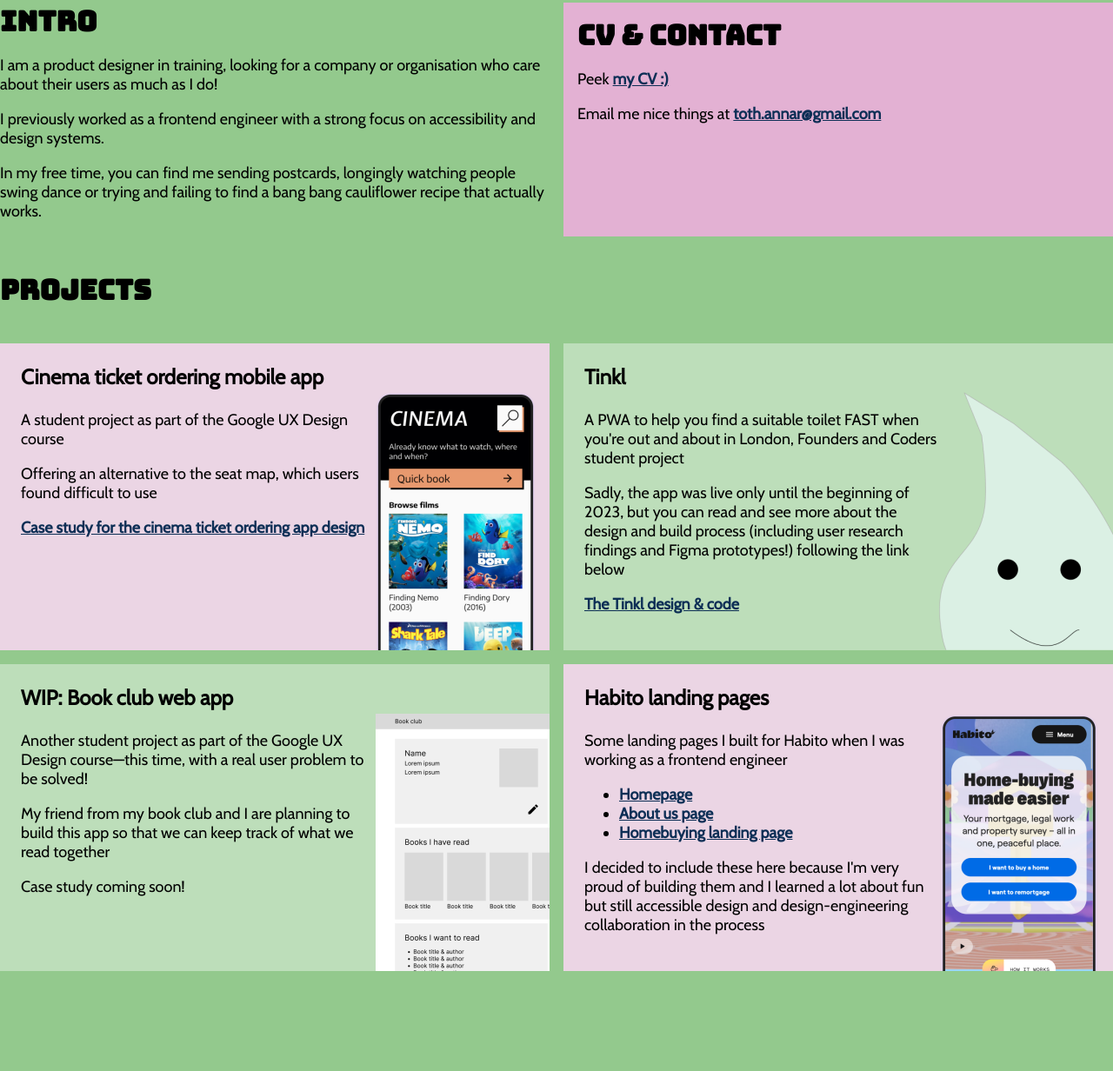
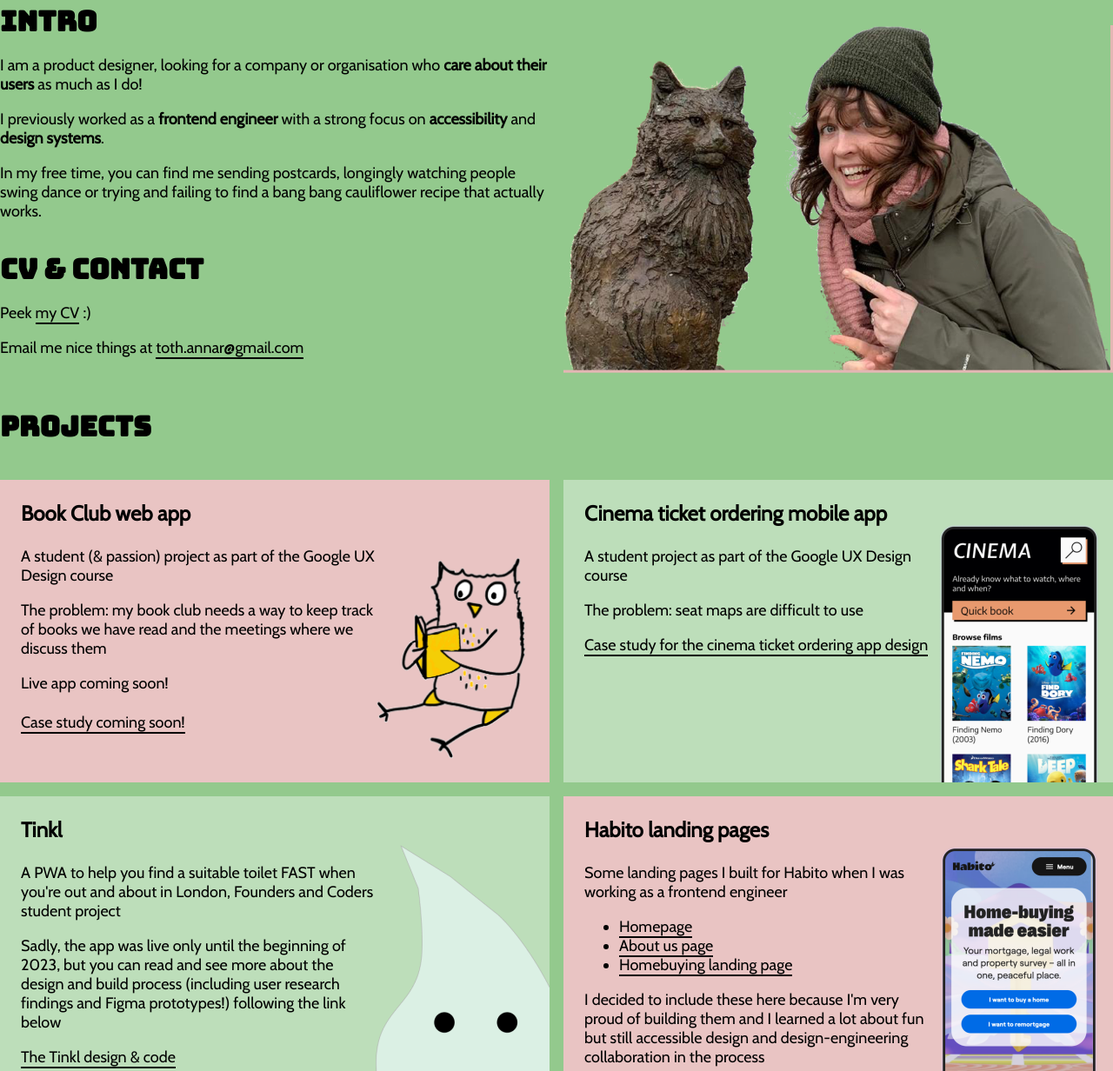
Before and after one commit to tloth/tloth.github.io, a plain HTML site: page index.html in a window 1280 px wide. Shown: the part 104-1336 px from the top of the page at 87% size. Before the commit the page ends 1285 px from the top, so only its background shows below. Drawn offline with nearby package versions, Linux system fonts and the light colour scheme.

Commit message:
updates: photo, intro section, colour, project reshuffle

```diff
--- /dev/null
+++ b/book-club.html
@@ -0,0 +1,16 @@
+<!DOCTYPE html>
+<html lang="en">
+  <head>
+    <meta charset="UTF-8" />
+    <meta name="viewport" content="width=device-width, initial-scale=1.0" />
+    <meta http-equiv="X-UA-Compatible" content="ie=edge" />
+    <title>Anna T: Book Club case study</title>
+    <link rel="icon" href="./assets/favicon.png" />
+    <link rel="stylesheet" type="text/css" href="./index.css" />
+  </head>
+  <body>
+    <h1>Book Club case study</h1>
+    <p>Coming soon :)</p>
+    <a href="https://tloth.github.io">Back to the homepage</a>
+  </body>
+</html>
--- a/index.css
+++ b/index.css
@@ -16,7 +16,7 @@
 h1 {
   font-size: 2.5rem;
   font-family: 'Bungee', serif;
-  text-shadow: 4px 4px 0px #E3B1D3;
+  text-shadow: 4px 4px 0px #E9C4C3;
 }
 h2 {
   font-size: 2rem;
@@ -33,28 +33,28 @@
 }
 
 a {
-  color: #0C2E55;
-  text-decoration: underline;
-  font-weight: bold;
+  text-decoration: none;
+  color: initial;
+  border-bottom: 2px solid #000;
+  font-size: 1.125rem;
 }
 a:hover {
-  text-decoration: none;
+  border-bottom: unset;
 }
 
 .intro-grid {
   display: grid;
   gap: 1rem;
 }
-.cv-section {
-  padding: 16px;
-  background-color: #E3B1D3;
+.intro_img {
+  width: 100%;
+  margin-bottom: 2.5rem;
 }
-
 
 .project {
   padding: 16px;
   padding-bottom: 0;
-  background-color: #EBD5E4;
+  background-color: #E9C4C3;
 }
 .project:nth-of-type(2n) {
   background-color: #BDDEBA;
@@ -69,6 +69,9 @@
 }
 .project_img-tablet {
   display: none;
+}
+.project_img-standalone{
+  max-width: 288px;
 }
 
 /* TABLET */
@@ -93,6 +96,13 @@
     right: 0;
     width: 200px;
   }
+  .project_img-standalone{
+    display: block;
+    position: absolute;
+    bottom: 24px;
+    right: 24px;
+    max-width: 176px;
+  }
 }
 
 /* DESKTOP */
@@ -101,8 +111,15 @@
     max-width: 1280px;
   }
 
+  .intro_img {
+    grid-column-start: 2;
+    grid-row: 1 / span 2;
+    align-self: end;
+    margin-bottom: 0;
+  }
+
   .project:nth-of-type(2n) {
-    background-color: #EBD5E4;
+    background-color: #E9C4C3;
   }
   .project:nth-of-type(2),
   .project:nth-of-type(3),
--- a/index.html
+++ b/index.html
@@ -14,12 +14,13 @@
       <section>
         <h2>Intro</h2>
         <p>
-          I am a product designer in training, looking for a company or
-          organisation who care about their users as much as I do!
+          I am a product designer, looking for a company or organisation who
+          <strong>care about their users</strong> as much as I do!
         </p>
         <p>
-          I previously worked as a frontend engineer with a strong focus on
-          accessibility and design systems.
+          I previously worked as a <strong>frontend engineer</strong> with a
+          strong focus on <strong>accessibility</strong> and
+          <strong>design systems</strong>.
         </p>
         <p>
           In my free time, you can find me sending postcards, longingly watching
@@ -27,13 +28,17 @@
           cauliflower recipe that actually works.
         </p>
       </section>
-      <section class="cv-section">
+      <img
+        src="./assets/hamish.png"
+        alt="A windswept Anna pointing excitedly at Hamish McHamish's statue"
+        class="intro_img"
+      />
+      <section>
         <h2>CV & contact</h2>
         <p>
           Peek
-          <a href="./assets/anna_toth-CV.pdf" download="anna-toth_cv"
-            >my CV :)</a
-          >
+          <a href="./assets/anna_toth-CV.pdf" download="anna-toth_cv">my CV</a>
+          :)
         </p>
         <p>
           Email me nice things at
@@ -41,17 +46,37 @@
         </p>
       </section>
     </div>
+
     <section>
       <h2 style="margin: 2.5rem 0">Projects</h2>
       <div class="projects-grid">
         <article class="project">
+          <div class="project-body">
+            <h3>Book Club web app</h3>
+            <p>
+              A student (& passion) project as part of the Google UX Design
+              course
+            </p>
+            <p>
+              The problem: my book club needs a way to keep track of books we
+              have read and the meetings where we discuss them
+            </p>
+            <p>Live app coming soon!</p>
+            <a href="https://tloth.github.io/book-club.html"
+              >Case study coming soon!</a
+            >
+          </div>
+          <img
+            src="./assets/book_club.png"
+            alt=""
+            class="project_img-standalone"
+          />
+        </article>
+        <article class="project">
           <div>
             <h3>Cinema ticket ordering mobile app</h3>
             <p>A student project as part of the Google UX Design course</p>
-            <p>
-              Offering an alternative to the seat map, which users found
-              difficult to use
-            </p>
+            <p>The problem: seat maps are difficult to use</p>
             <p>
               <a
                 href="https://docs.google.com/presentation/d/11te3hv7FTRkbuVwqqThYLwZNEFO5DZJd/edit?usp=sharing&ouid=117960322517707727401&rtpof=true&sd=true"
@@ -104,30 +129,6 @@
 
           <img
             src="./assets/tablet-tinkl.png"
-            alt=""
-            class="project_img-tablet"
-          />
-        </article>
-        <article class="project">
-          <div class="project-body">
-            <h3>WIP: Book club web app</h3>
-            <p>
-              Another student project as part of the Google UX Design
-              course—this time, with a real user problem to be solved!
-            </p>
-            <p>
-              My friend from my book club and I are planning to build this app
-              so that we can keep track of what we read together
-            </p>
-            <p>Case study coming soon!</p>
-          </div>
-          <img
-            src="./assets/mobile-bookclub.png"
-            alt=""
-            class="project_img-mobile"
-          />
-          <img
-            src="./assets/tablet-bookclub.png"
             alt=""
             class="project_img-tablet"
           />
```
Also changed, not shown: assets/book_club.png (added), assets/favicon.png, assets/hamish.png (added).
